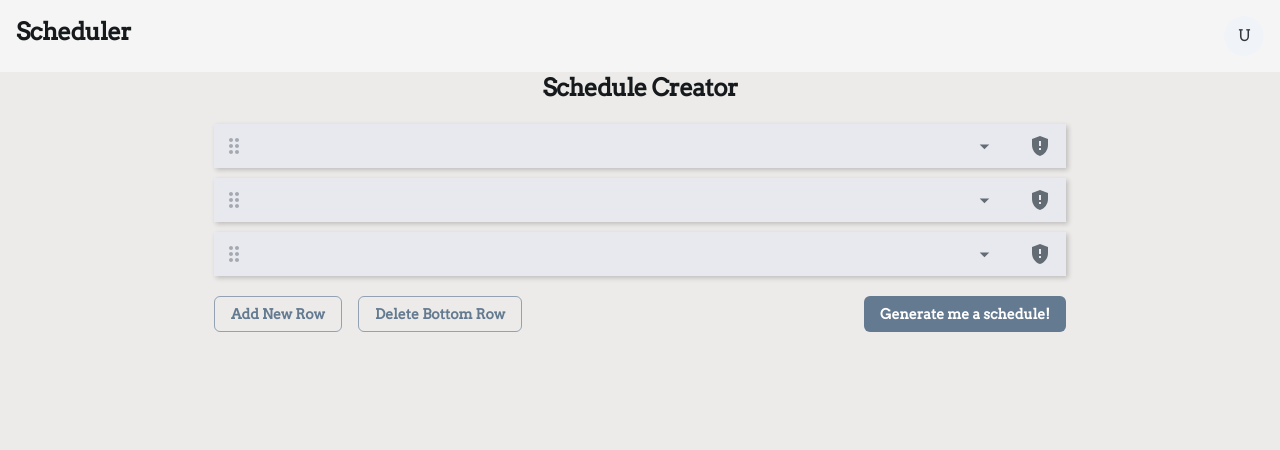
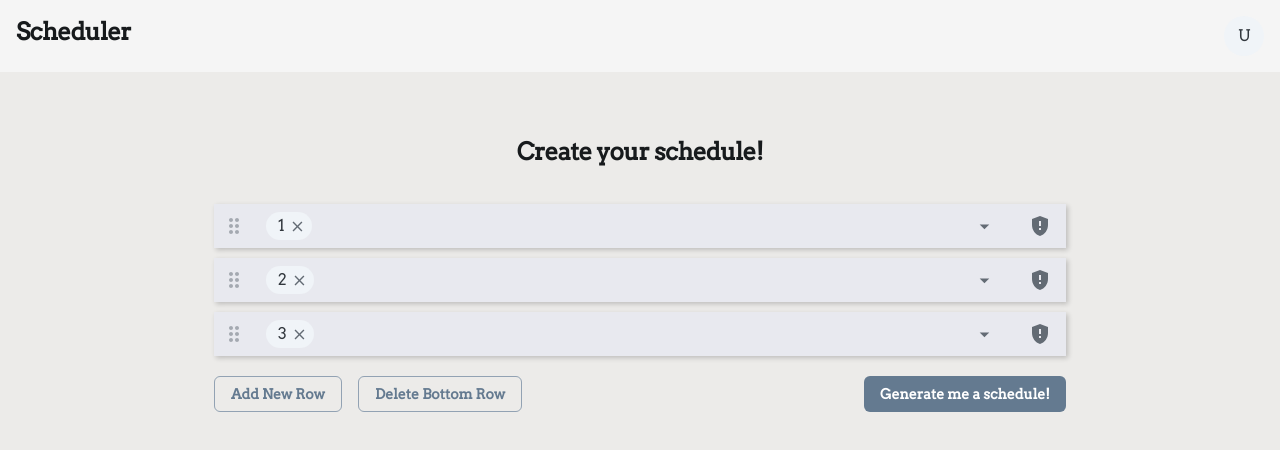
Before and after one commit to jsongga/uga-auto-scheduling, a React (Vite) app in the folder frontend/: page /scheduler in a window 1280 px wide. Shown: the top 450 px of the page. Built offline with nearby package versions, Linux system fonts and the light colour scheme; no server answers; a web font is replaced by a local one.

Commit message:
Created a state that manages all selected courses

```diff
--- a/frontend/src/components/dragdrop/CardWrapper.tsx
+++ b/frontend/src/components/dragdrop/CardWrapper.tsx
@@ -3,6 +3,7 @@ import { FC, useEffect } from "react";
 import { useRef } from "react";
 import { useDrag, useDrop } from "react-dnd";
 import SingleCard from "./SingleCard.tsx";
+import { Schedule } from "../../pages/ScheduleCreator.tsx";
 
 const ItemTypes = {
   CARD: "card",
@@ -22,6 +23,7 @@ export interface CardProps {
   index: number;
   moveCard: (dragIndex: number, hoverIndex: number) => void;
   options: string[];
+  details: Schedule;
 }
 
 interface DragItem {
@@ -32,10 +34,12 @@ interface DragItem {
 
 export default function CardWrapper(props: {
   id: any;
-  text: string[];
+  // text: string[];
   index: any;
   moveCard: any;
   options: string[];
+  details: Schedule;
+  setSchedule: any;
 }) {
   const ref = useRef<HTMLDivElement>(null);
   const [{ handlerId }, drop] = useDrop<
@@ -117,7 +121,11 @@ export default function CardWrapper(props: {
       style={{ opacity, backgroundColor: "transparent" }}
       data-handler-id={handlerId}
     >
-      <SingleCard options={props.options}>{props.text}</SingleCard>
+      <SingleCard
+        options={props.options}
+        details={props.details}
+        setSchedule={props.setSchedule}
+      />
     </div>
   );
 }
--- a/frontend/src/components/dragdrop/Reorder.tsx
+++ b/frontend/src/components/dragdrop/Reorder.tsx
@@ -4,52 +4,65 @@ import CardWrapper from "./CardWrapper.tsx";
 import { Box, styled } from "@mui/joy";
 import { HTML5Backend } from "react-dnd-html5-backend";
 import { DndProvider } from "react-dnd";
+import { Schedule } from "../../pages/ScheduleCreator.tsx";
 
 // const style: React.CSSProperties = {
 //   width: 400,
 // };
 
-export interface Item {
-  id: number;
-  text: string[];
-}
+// export interface Item {
+//   // id: number;
+//   options: string[];
+//   mustTake: boolean;
+// }
 
 // export interface ContainerState {
 //   cards: Item[];
 // }
 
-export const Reorder = (props: { list: string[] }) => {
+export const Reorder = (props: {
+  list: string[];
+  schedule: Schedule[];
+  setSchedule: any;
+}) => {
   // useEffect(() => {
   //   setCards(props.list.map((text, id) => ({ id, text })) as Item[]);
   // }, [props.list]);
 
-  const [cards, setCards] = useState<Item[]>([
-    { id: 1, text: [] },
-    { id: 2, text: [] },
-    { id: 3, text: [] },
-  ]);
+  // const [cards, setCards] = useState<Item[]>([
+  //   { id: 1, text: [] },
+  //   { id: 2, text: [] },
+  //   { id: 3, text: [] },
+  // ]);
 
-  const moveCard = useCallback((dragIndex: number, hoverIndex: number) => {
-    setCards((prevCards: Item[]) =>
-      update(prevCards, {
-        $splice: [
-          [dragIndex, 1],
-          [hoverIndex, 0, prevCards[dragIndex] as Item],
-        ],
-      }),
-    );
-  }, []);
+  const moveCard = useCallback(
+    (dragIndex: number, hoverIndex: number) => {
+      // setCards((prevCards: Item[]) =>
+      //   update(prevCards, {
+      //     $splice: [
+      //       [dragIndex, 1],
+      //       [hoverIndex, 0, prevCards[dragIndex] as Item],
+      //     ],
+      //   }),
+      // );
+      props.setSchedule({ type: "move", from: dragIndex, to: hoverIndex });
+      // console.log(dragIndex, hoverIndex);
+    },
+    [props],
+  );
 
   const renderCard = useCallback(
-    (card: Item, index: number) => {
+    (card: Schedule, index: number) => {
       return (
         <CardWrapper
-          key={card.id}
+          key={card.uid}
           index={index}
-          id={card.id}
-          text={card.text}
+          id={card.uid}
+          // text={card.text}
           moveCard={moveCard}
           options={props.list}
+          details={card}
+          setSchedule={props.setSchedule}
         />
       );
     },
@@ -59,7 +72,9 @@ export const Reorder = (props: { list: string[] }) => {
   return (
     <DndProvider backend={HTML5Backend}>
       <StyledWrapper>
-        {cards.map((card, i) => renderCard(card, i))}
+        {props.schedule
+          // .sort((a: Schedule, b: Schedule) => a.priority - b.priority)
+          .map((card: Schedule, index) => renderCard(card, index))}
       </StyledWrapper>
     </DndProvider>
   );
--- a/frontend/src/components/dragdrop/SingleCard.tsx
+++ b/frontend/src/components/dragdrop/SingleCard.tsx
@@ -2,6 +2,7 @@ import Paper from "@mui/material/Paper";
 import DragIndicatorIcon from "@mui/icons-material/DragIndicator";
 import {
   Autocomplete,
+  createFilterOptions,
   IconButton,
   Stack,
   StackProps,
@@ -11,18 +12,21 @@ import {
 } from "@mui/joy";
 import GppMaybeIcon from "@mui/icons-material/GppMaybe";
 import { useEffect, useState } from "react";
+import { Schedule } from "../../pages/ScheduleCreator.tsx";
 
 const options = ["CSCI 2610", "CSCI 2620", "CSCI 2630", "CSCI 2640"];
-
+const filter = createFilterOptions<string>();
 export default function SingleCard(props: {
-  children: React.ReactNode;
+  // children: React.ReactNode;
   options: string[];
+  details: Schedule;
+  setSchedule: any;
 }) {
-  const [isImportant, setIsImportant] = useState(false);
-
-  useEffect(() => {
-    console.log(isImportant);
-  }, [isImportant]);
+  // const [isImportant, setIsImportant] = useState(false);
+  //
+  // useEffect(() => {
+  //   console.log(isImportant);
+  // }, [isImportant]);
 
   return (
     <StyledStack
@@ -31,7 +35,7 @@ export default function SingleCard(props: {
       pl={1}
       pr={1}
       alignItems={"center"}
-      special={isImportant}
+      special={props.details.mustTake}
     >
       <DragIcon />
       <StyledAutocomplete
@@ -39,11 +43,47 @@ export default function SingleCard(props: {
         multiple
         variant={"plain"}
         size={"lg"}
+        onChange={(event, value) => {
+          if (
+            (value as string[])[(value as string[]).length - 1]?.startsWith(
+              "Finish to add CRN: ",
+            )
+          ) {
+            return;
+          }
+          props.setSchedule({
+            type: "change",
+            options: value,
+            uid: props.details.uid,
+          });
+        }}
+        value={props.details.options}
+        filterOptions={(options, params) => {
+          const filtered = filter(options as string[], params);
+
+          const { inputValue } = params;
+          // Suggest the creation of a new value
+          const isExisting = (options as string[]).some(
+            (option: string) => inputValue === option,
+          );
+          const isNumber = !isNaN(Number(inputValue));
+          const length = inputValue.length;
+
+          if (inputValue !== "" && !isExisting) {
+            if (isNumber && length <= 4)
+              filtered.push(`Finish to add CRN: ${inputValue}`);
+            else if (isNumber && length === 5) {
+              filtered.push(`CRN: ${inputValue}`);
+            }
+          }
+
+          return filtered;
+        }}
         // startDecorator={<DragIndicatorIcon />}
       />
-      <Tooltip title={"Whether the course is a must-take"}>
+      <Tooltip title={"Whether the course is a must-take"} enterDelay={500}>
         <StyledIconButton
-          aria-pressed={isImportant ? "true" : "false"}
+          aria-pressed={props.details.mustTake ? "true" : "false"}
           sx={(theme) => ({
             [`&[aria-pressed="true"]`]: {
               ...theme.variants.outlinedActive.neutral,
@@ -52,7 +92,10 @@ export default function SingleCard(props: {
             },
           })}
           onClick={() => {
-            setIsImportant(!isImportant);
+            props.setSchedule({
+              uid: props.details.uid,
+              type: "toggle",
+            });
           }}
         >
           <GppMaybeIcon />
--- a/frontend/src/pages/ScheduleCreator.tsx
+++ b/frontend/src/pages/ScheduleCreator.tsx
@@ -1,12 +1,88 @@
-import { useEffect, useState } from "react";
-import { DndProvider } from "react-dnd";
-import { Draggable } from "react-drag-reorder";
-import { HTML5Backend } from "react-dnd-html5-backend";
+import { useEffect, useReducer, useState } from "react";
 import { Reorder } from "../components/dragdrop/Reorder.tsx";
 import { Button, Container, Stack, Typography } from "@mui/joy";
+import { generateUID } from "../utils.ts";
+
+function scheduleReducer(state: any, action: any) {
+  console.log(state);
+  switch (action.type) {
+    case "add":
+      return [
+        ...state,
+        {
+          options: [],
+          mustTake: false,
+          priority: state.length,
+          uid: generateUID(),
+        },
+      ];
+    case "delete":
+      return state.slice(0, -1);
+    case "change":
+      return state.map((item: Schedule) => {
+        if (item.uid === action.uid) {
+          return {
+            ...item,
+            options: action.options,
+          };
+        }
+        return item;
+      });
+    case "toggle":
+      return state.map((item: Schedule) => {
+        if (item.uid === action.uid) {
+          return {
+            ...item,
+            mustTake: !item.mustTake,
+          };
+        }
+        return item;
+      });
+    case "move":
+      console.log(`Moving from ${action.from} to ${action.to}`);
+      return state
+        .map((item: Schedule) => {
+          if (item.priority >= action.to && item.priority < action.from) {
+            return {
+              ...item,
+              priority: item.priority + 1,
+            };
+          } else if (item.priority === action.from) {
+            return {
+              ...item,
+              priority: action.to,
+            };
+          } else if (item.priority === action.to) {
+            // If item is the one we're moving to the new position
+            return {
+              ...item,
+              priority: action.from,
+            };
+          } else {
+            return item;
+          }
+        })
+        .sort((a: Schedule, b: Schedule) => a.priority - b.priority); // Sort the array based on priority after shifting
+    default:
+      console.log(action);
+      return state;
+  }
+}
+
+export type Schedule = {
+  options: string[];
+  mustTake: boolean;
+  priority: number;
+  uid: number;
+};
 
 export default function ScheduleCreator() {
   const [classes, setClasses] = useState(["Loading courses..."]);
+  const [schedule, setSchedule] = useReducer(scheduleReducer, [
+    { options: [1], mustTake: false, priority: 0, uid: generateUID() },
+    { options: [2], mustTake: false, priority: 1, uid: generateUID() },
+    { options: [3], mustTake: false, priority: 2, uid: generateUID() },
+  ]);
 
   useEffect(() => {
     fetch("http://localhost:8080/courses")
@@ -16,17 +92,46 @@ export default function ScheduleCreator() {
       });
   }, []);
 
+  const submitSchedule = () => {
+    console.log(schedule);
+  };
+
   return (
     <Container maxWidth={"md"}>
       <Stack alignItems={"center"}>
-        <Typography level={"h3"}>Schedule Creator</Typography>
-        <Reorder list={classes} />
-        <Stack direction={"row"} gap={2} justifyContent={"space-between"} width={"100%"}>
+        <Typography level={"h3"} mt={8} mb={2}>
+          Create your schedule!
+        </Typography>
+        <Reorder list={classes} schedule={schedule} setSchedule={setSchedule} />
+        <Stack
+          direction={"row"}
+          gap={2}
+          justifyContent={"space-between"}
+          width={"100%"}
+        >
           <Stack direction={"row"} gap={2}>
-            <Button variant={"outlined"}>Add New Row</Button>
-            <Button variant={"outlined"}>Delete Bottom Row</Button>
+            <Button
+              variant={"outlined"}
+              onClick={() =>
+                setSchedule({
+                  type: "add",
+                })
+              }
+            >
+              Add New Row
+            </Button>
+            <Button
+              variant={"outlined"}
+              onClick={() =>
+                setSchedule({
+                  type: "delete",
+                })
+              }
+            >
+              Delete Bottom Row
+            </Button>
           </Stack>
-          <Button>Generate me a schedule!</Button>
+          <Button onClick={submitSchedule}>Generate me a schedule!</Button>
         </Stack>
       </Stack>
     </Container>
--- /dev/null
+++ b/frontend/src/utils.ts
@@ -0,0 +1,5 @@
+let uid = 0;
+
+export function generateUID() {
+  return uid++;
+}
```
